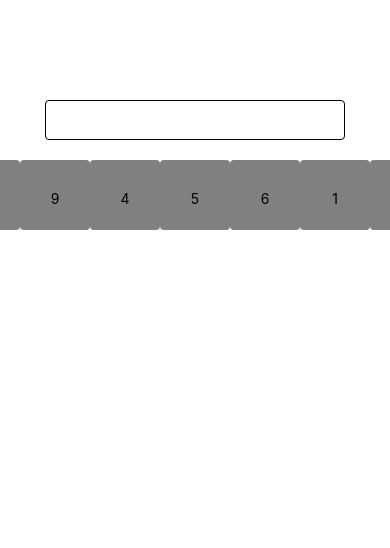
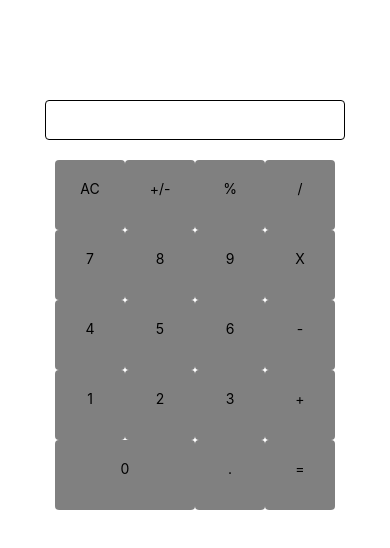
Before and after one commit to mwchung24/React-Native, a React Native app: screen / in a window 390 px wide. Shown: the top 548 px of the page. Built offline with nearby package versions, Linux system fonts and the light colour scheme.

Commit message:
Finished calc layout

```diff
--- a/App.js
+++ b/App.js
@@ -46,6 +46,7 @@ const styles = StyleSheet.create({
   },
   buttons: {
     flex: 1,
+
     // flexDirection: 'row',
   },
   // picture: {
--- a/button.js
+++ b/button.js
@@ -8,6 +8,26 @@ export default class buttonTest extends React.Component {
   render() {
     return (
       <View style={styles.container}>
+        <TouchableHighlight underlayColor='white'>
+          <View style={styles.button}>
+            <Text style={styles.buttonText}>AC</Text>
+          </View>
+        </TouchableHighlight>
+        <TouchableHighlight underlayColor='white'>
+          <View style={styles.button}>
+            <Text style={styles.buttonText}>+/-</Text>
+          </View>
+        </TouchableHighlight>
+        <TouchableHighlight underlayColor='white'>
+          <View style={styles.button}>
+            <Text style={styles.buttonText}>%</Text>
+          </View>
+        </TouchableHighlight>
+        <TouchableHighlight underlayColor='white'>
+          <View style={styles.button}>
+            <Text style={styles.buttonText}>/</Text>
+          </View>
+        </TouchableHighlight>
         <TouchableHighlight onPress={this._onPressButton} underlayColor='black'>
           <View style={styles.button}>
             <Text style={styles.buttonText}>7</Text>
@@ -21,6 +41,11 @@ export default class buttonTest extends React.Component {
         <TouchableHighlight underlayColor='white'>
           <View style={styles.button}>
             <Text style={styles.buttonText}>9</Text>
+          </View>
+        </TouchableHighlight>
+        <TouchableHighlight underlayColor='white'>
+          <View style={styles.button}>
+            <Text style={styles.buttonText}>X</Text>
           </View>
         </TouchableHighlight>
         <TouchableHighlight underlayColor='white'>
@@ -40,6 +65,11 @@ export default class buttonTest extends React.Component {
         </TouchableHighlight>
         <TouchableHighlight underlayColor='white'>
           <View style={styles.button}>
+            <Text style={styles.buttonText}>-</Text>
+          </View>
+        </TouchableHighlight>
+        <TouchableHighlight underlayColor='white'>
+          <View style={styles.button}>
             <Text style={styles.buttonText}>1</Text>
           </View>
         </TouchableHighlight>
@@ -53,6 +83,26 @@ export default class buttonTest extends React.Component {
             <Text style={styles.buttonText}>3</Text>
           </View>
         </TouchableHighlight>
+        <TouchableHighlight underlayColor='white'>
+          <View style={styles.button}>
+            <Text style={styles.buttonText}>+</Text>
+          </View>
+        </TouchableHighlight>
+        <TouchableHighlight underlayColor='black'>
+          <View style={styles.buttonZero}>
+            <Text style={styles.buttonText}>0</Text>
+          </View>
+        </TouchableHighlight>
+        <TouchableHighlight underlayColor='white'>
+          <View style={styles.button}>
+            <Text style={styles.buttonText}>.</Text>
+          </View>
+        </TouchableHighlight>
+        <TouchableHighlight underlayColor='white'>
+          <View style={styles.button}>
+            <Text style={styles.buttonText}>=</Text>
+          </View>
+        </TouchableHighlight>
       </View>
     );
   }
@@ -62,7 +112,9 @@ const styles = StyleSheet.create({
   container: {
     flex: 1,
     flexDirection: 'row',
-    justifyContent: 'space-between',
+    flexWrap: 'wrap',
+    width: 300,
+    justifyContent: 'center',
   },
   button: {
     backgroundColor: 'gray',
@@ -70,12 +122,25 @@ const styles = StyleSheet.create({
     width: 70,
     height: 70,
     alignItems: 'center',
-    padding: 30,
+    padding: 20,
+    borderRadius: 4,
+    borderWidth: 1,
+    borderColor: 'black',
+  },
+  buttonZero: {
+    backgroundColor: 'gray',
+    border: 'black',
+    width: 140,
+    height: 70,
+    alignItems: 'center',
+    padding: 20,
     borderRadius: 4,
     borderWidth: 1,
     borderColor: 'black',
   },
   buttonText: {
     color: 'black',
+    flex: 1,
+    flexDirection: 'row',
   }
 });
```
